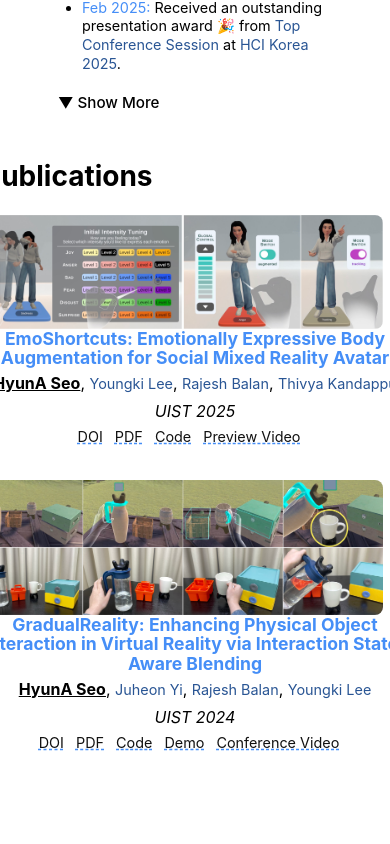
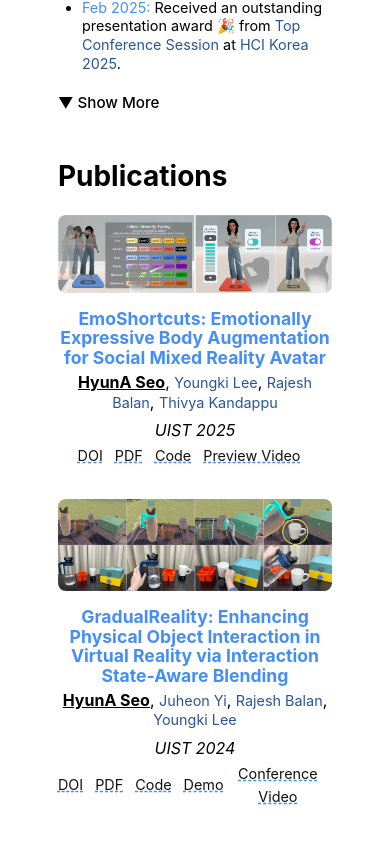
Before and after one commit to hyunaseo/hyunaseo.github.io, a React (Create React App) app: page / in a window 390 px wide. Shown: the part 1356-2200 px from the top of the page. Built offline with nearby package versions, Linux system fonts and the light colour scheme.

Commit message:
Fix bug in mobile layout

```diff
--- a/src/App.css
+++ b/src/App.css
@@ -395,6 +395,22 @@ main {
     margin-bottom: 1rem;
   }
 
+  .publication-image {
+    min-width: 0;
+    width: 100%;
+    margin-right: 0;
+    margin-bottom: 1rem;
+    display: flex;
+    justify-content: center;
+  }
+
+  .publication-image img {
+    width: 100%;
+    max-width: 350px;
+    height: auto;
+    max-height: 220px;
+  }
+
   .publication-description {
     max-width: 100%;
     text-align: center;
```
